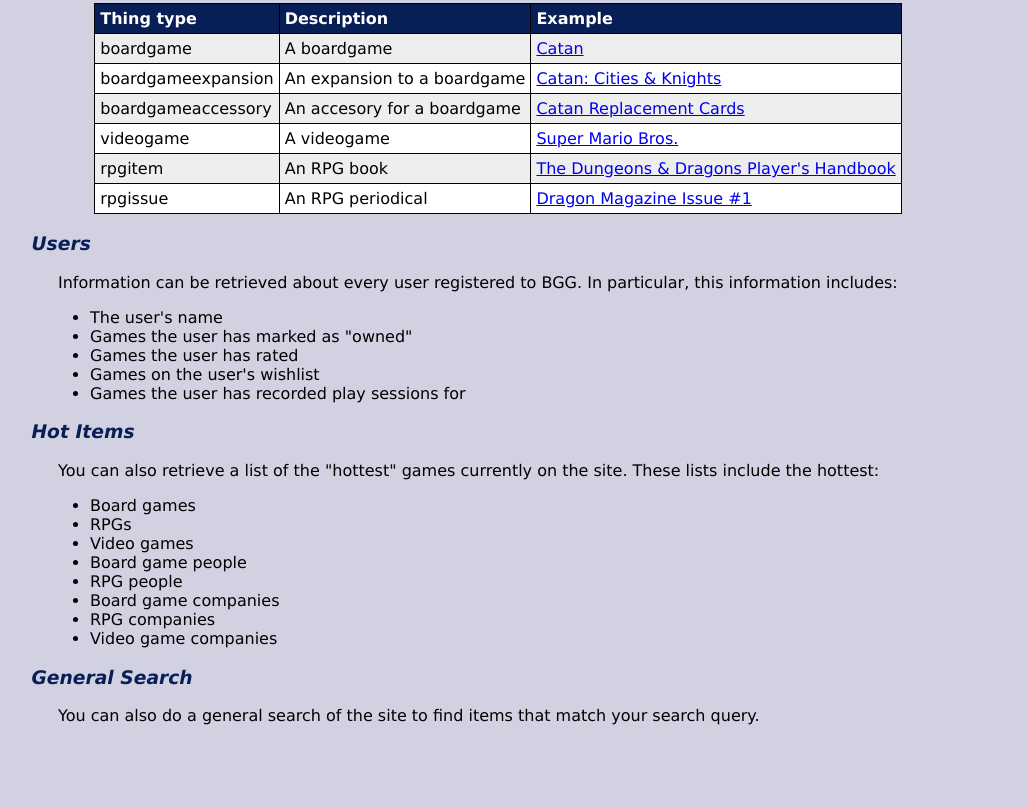
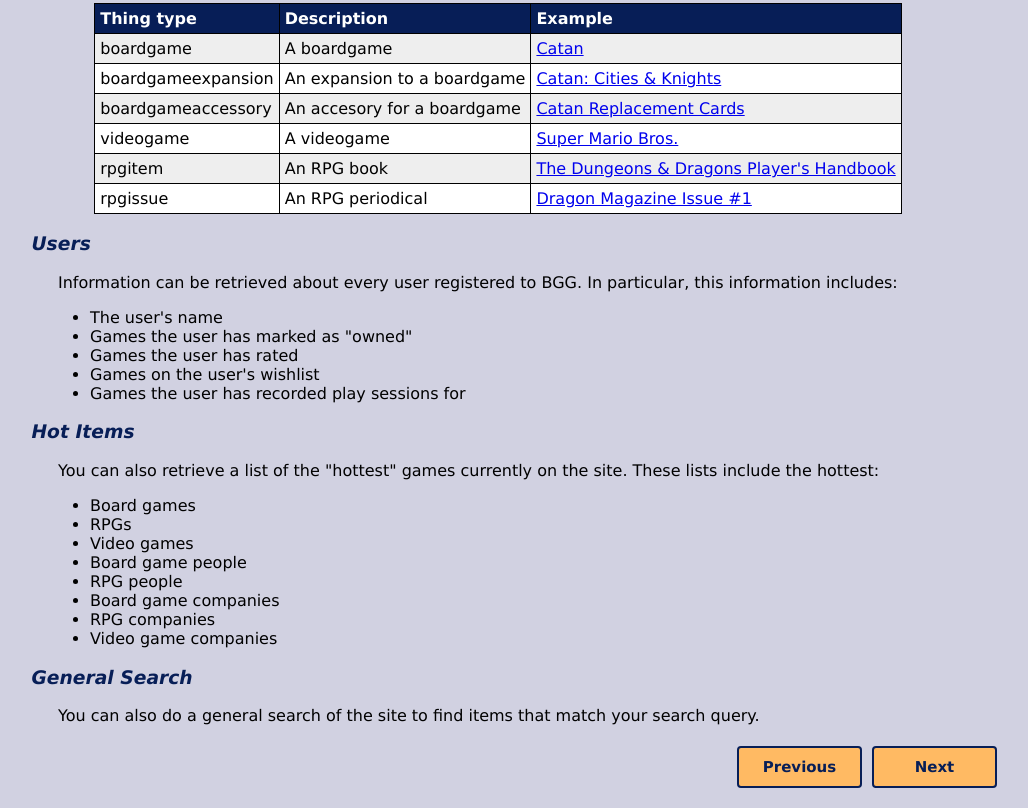
Before and after one commit to tliss/BGG-API-Documentation, a plain HTML site: page public_html/introduction.html in a window 1280 px wide. Shown: the part 462-1270 px from the top of the page, without its empty margins (142-1170 px from the left). Before the commit the page ends 1231 px from the top, so only its background shows below. Drawn offline with Linux system fonts and the light colour scheme.

Commit message:
Fix Buttons

```diff
--- a/public_html/introduction.html
+++ b/public_html/introduction.html
@@ -98,6 +98,8 @@
                 <p>You can also do a general search of the site to find items that match your search query.</p>
             </div>
 
+            <button class="button buttonNext" style="vertical-align:middle" onclick="location.href='./getRequests.html';"><span>Next </span></button>
+            <button class="button buttonPrevious" style="vertical-align:middle" onclick="location.href='./index.html';"><span> Previous</span></button>
         </div>
 
         <script src="javascript.js"></script>
--- a/public_html/stylesheet.css
+++ b/public_html/stylesheet.css
@@ -193,12 +193,17 @@
   padding: 20px;
   padding-top: 10px;
   padding-bottom: 10px;
-  width: 100px;
+  width: 125px;
   transition: all 0.5s;
   cursor: pointer;
   margin: 5px;
-  float: right;
   font-weight: bold;
+  float:right;
+  margin-bottom: 20px;
+}
+
+.buttonPrevious{
+
 }
 
 .button span {
@@ -208,7 +213,16 @@
   transition: 0.5s;
 }
 
-.button span:after {
+.buttonPrevious span:before {
+  content: '\00ab';
+  position: absolute;
+  opacity: 0;
+  top: 0;
+  left: -15px;
+  transition: 0.5s;
+}
+
+.buttonNext span:after {
   content: '\00bb';
   position: absolute;
   opacity: 0;
@@ -217,11 +231,20 @@
   transition: 0.5s;
 }
 
-.button:hover span {
+.buttonNext:hover span {
   padding-right: 15px;
 }
 
-.button:hover span:after {
+.buttonNext:hover span:after {
   opacity: 1;
   right: 0;
 }
+
+.buttonPrevious:hover span {
+  padding-left: 15px;
+}
+
+.buttonPrevious:hover span:before {
+  opacity: 1;
+  left: 0;
+}
```
Also changed, not shown: public_html/getRequests.html (+4 -0 lines), public_html/index.html (+1 -1 lines).
